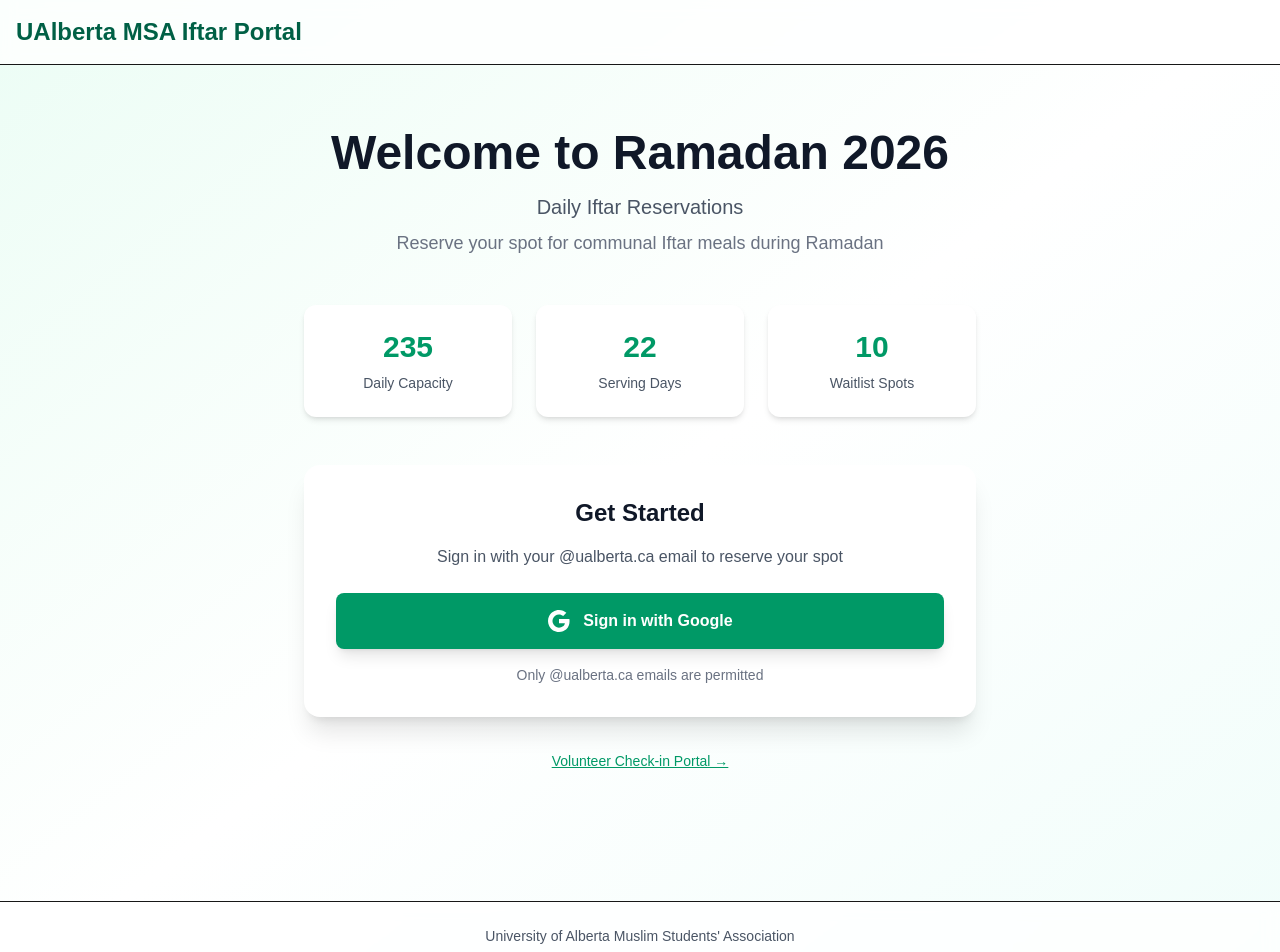
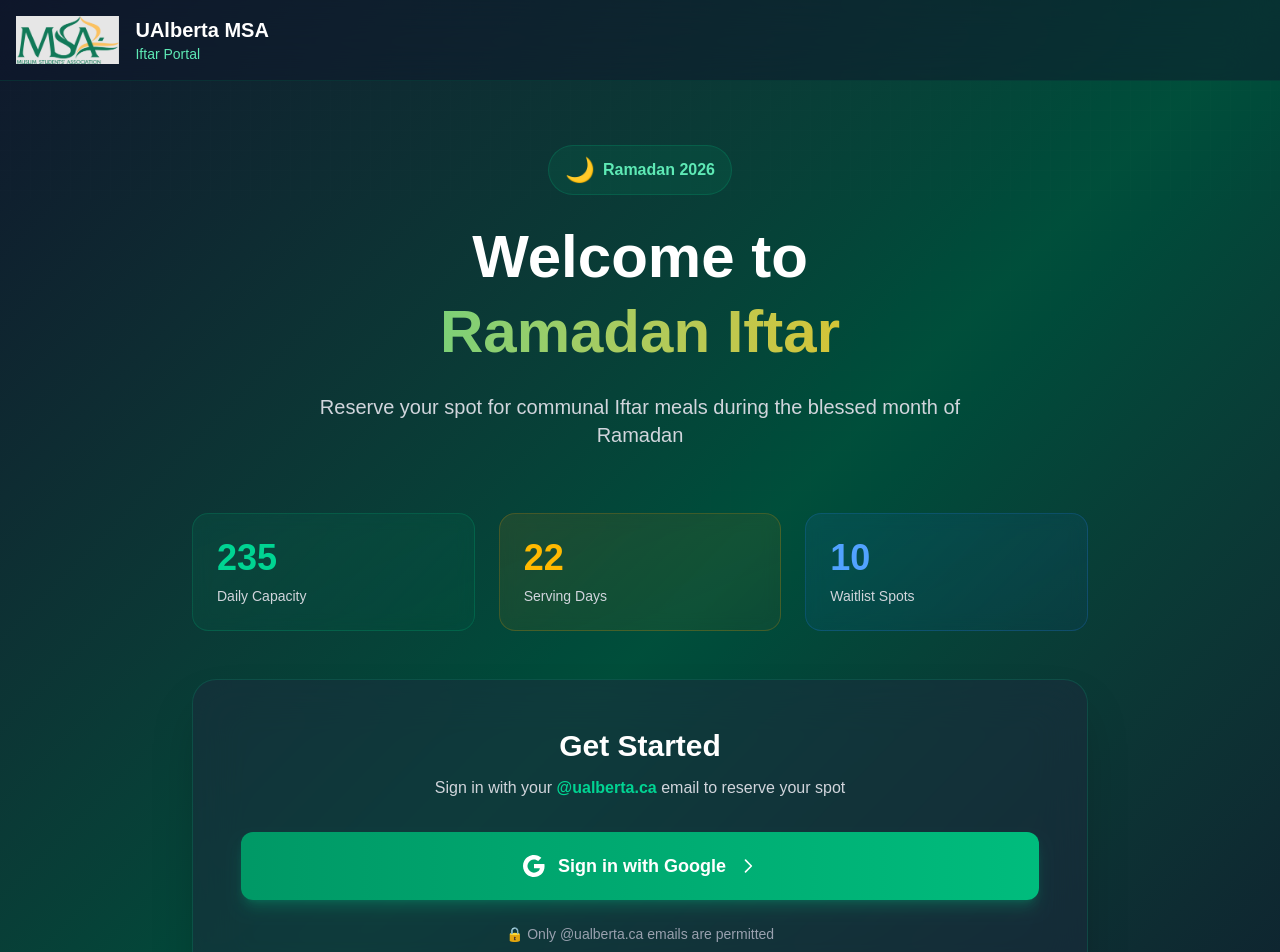
Before and after one commit to DebugGhost/ramadan26, a Next.js app: page / in a window 1280 px wide. Shown: the top 952 px of the page. Built offline with nearby package versions, Linux system fonts and the light colour scheme; no server answers.

Commit message:
Added more modern UI

```diff
--- a/app/dashboard/dashboard-client.tsx
+++ b/app/dashboard/dashboard-client.tsx
@@ -120,16 +120,28 @@
     }
 
     return (
-        <div className="min-h-screen bg-gradient-to-br from-emerald-50 via-white to-teal-50">
+        <div className="min-h-screen bg-gradient-to-br from-slate-900 via-emerald-900 to-slate-900">
+            {/* Overlay pattern */}
+            <div className="absolute inset-0 bg-[url('/grid.svg')] bg-center [mask-image:linear-gradient(180deg,white,rgba(255,255,255,0))]"></div>
+
+            <div className="relative">
                 {/* Header */}
-            <header className="border-b bg-white/80 backdrop-blur-sm">
+                <header className="border-b border-emerald-800/30 bg-slate-900/50 backdrop-blur-xl sticky top-0 z-10">
                     <div className="container mx-auto px-4 py-4 flex justify-between items-center">
-                    <h1 className="text-2xl font-bold text-emerald-800">
-                        UAlberta MSA Iftar Portal
+                        <div className="flex items-center gap-3">
+                            <div className="w-10 h-10 bg-emerald-500/10 rounded-xl flex items-center justify-center border border-emerald-500/20">
+                                <span className="text-2xl">🌙</span>
+                            </div>
+                            <div>
+                                <h1 className="text-lg font-bold text-white">
+                                    UAlberta MSA
                                 </h1>
+                                <p className="text-xs text-emerald-300">Iftar Portal</p>
+                            </div>
+                        </div>
                         <button
                             onClick={handleSignOut}
-                        className="text-sm text-gray-600 hover:text-gray-900 underline"
+                            className="text-sm text-gray-400 hover:text-white transition-colors px-4 py-2 rounded-lg hover:bg-slate-800/50"
                         >
                             Sign Out
                         </button>
@@ -140,23 +152,26 @@
                 <main className="container mx-auto px-4 py-8 max-w-4xl">
                     {/* Welcome Section */}
                     <div className="mb-8">
-                    <h2 className="text-3xl font-bold text-gray-900 mb-2">
-                        As-salamu alaykum, {profile?.full_name || 'Student'}!
+                        <h2 className="text-3xl md:text-4xl font-bold text-white mb-2">
+                            As-salamu alaykum, {profile?.full_name || 'Student'}! 👋
                         </h2>
-                    <p className="text-gray-600">{user.email}</p>
+                        <p className="text-emerald-300">{user.email}</p>
                     </div>
 
                     {/* Today's Reservation Card */}
-                <div className="bg-white rounded-2xl shadow-lg p-8 mb-8">
+                    <div className="bg-slate-800/50 border border-emerald-500/20 rounded-3xl p-8 backdrop-blur-xl shadow-2xl mb-8">
                         <div className="flex items-center justify-between mb-6">
                             <div>
-                            <h3 className="text-2xl font-bold text-gray-900">Today's Iftar</h3>
-                            <p className="text-gray-600">{formatDate(todayDate)}</p>
+                                <h3 className="text-2xl font-bold text-white flex items-center gap-2">
+                                    <span>Today's Iftar</span>
+                                    <span className="text-2xl">🍽️</span>
+                                </h3>
+                                <p className="text-gray-300">{formatDate(todayDate)}</p>
                             </div>
                             {todayDay && (
                                 <div className="text-right">
-                                <div className="text-sm text-gray-600">Capacity</div>
-                                <div className="text-lg font-semibold text-emerald-600">
+                                    <div className="text-sm text-gray-400">Capacity</div>
+                                    <div className="text-2xl font-bold bg-gradient-to-r from-emerald-400 to-amber-400 bg-clip-text text-transparent">
                                         {capacityStats.confirmed}/{capacityStats.capacity_limit}
                                     </div>
                                     <div className="text-xs text-gray-500">
@@ -170,13 +185,13 @@
                         {booking && (
                             <div className="mb-6">
                                 {booking.status === 'confirmed' && (
-                                <div className="inline-flex items-center gap-2 bg-emerald-100 text-emerald-800 px-4 py-2 rounded-full font-semibold">
+                                    <div className="inline-flex items-center gap-2 bg-emerald-500/10 border border-emerald-500/30 text-emerald-300 px-5 py-3 rounded-xl font-semibold">
                                         <span className="text-xl">✅</span>
                                         <span>Confirmed</span>
                                     </div>
                                 )}
                                 {booking.status === 'waitlist' && (
-                                <div className="inline-flex items-center gap-2 bg-yellow-100 text-yellow-800 px-4 py-2 rounded-full font-semibold">
+                                    <div className="inline-flex items-center gap-2 bg-amber-500/10 border border-amber-500/30 text-amber-300 px-5 py-3 rounded-xl font-semibold">
                                         <span className="text-xl">⏳</span>
                                         <span>Waitlisted</span>
                                     </div>
@@ -186,11 +201,11 @@
 
                         {/* Message Display */}
                         {message && (
-                        <div className={`mb-6 p-4 rounded-lg ${message.includes('✅')
-                                ? 'bg-emerald-50 text-emerald-800 border border-emerald-200'
+                            <div className={`mb-6 p-4 rounded-xl border ${message.includes('✅')
+                                ? 'bg-emerald-500/10 text-emerald-300 border-emerald-500/30'
                                 : message.includes('⏳')
-                                    ? 'bg-yellow-50 text-yellow-800 border border-yellow-200'
-                                    : 'bg-red-50 text-red-800 border border-red-200'
+                                    ? 'bg-amber-500/10 text-amber-300 border-amber-500/30'
+                                    : 'bg-red-500/10 text-red-300 border-red-500/30'
                                 }`}>
                                 {message}
                             </div>
@@ -198,18 +213,18 @@
 
                         {/* Action Buttons */}
                         {!todayDay ? (
-                        <div className="text-center py-8 text-gray-500">
+                            <div className="text-center py-8 text-gray-400">
                                 <p>No Iftar scheduled for today</p>
                             </div>
                         ) : !todayDay.is_open ? (
-                        <div className="text-center py-8 text-gray-500">
+                            <div className="text-center py-8 text-gray-400">
                                 <p>Reservations are closed for today</p>
                             </div>
                         ) : booking ? (
                             <button
                                 onClick={handleCancel}
                                 disabled={loading}
-                            className="w-full bg-red-600 hover:bg-red-700 disabled:bg-gray-400 text-white font-semibold py-4 px-8 rounded-lg transition-colors"
+                                className="w-full bg-gradient-to-r from-red-600 to-red-500 hover:from-red-500 hover:to-red-400 disabled:from-gray-600 disabled:to-gray-600 text-white font-semibold py-4 px-8 rounded-xl transition-all shadow-lg hover:shadow-red-500/25 hover:scale-[1.02] active:scale-[0.98]"
                             >
                                 {loading ? 'Processing...' : 'Cancel Reservation'}
                             </button>
@@ -217,7 +232,7 @@
                             <button
                                 onClick={handleReserve}
                                 disabled={loading}
-                            className="w-full bg-emerald-600 hover:bg-emerald-700 disabled:bg-gray-400 text-white font-semibold py-4 px-8 rounded-lg transition-colors shadow-lg hover:shadow-xl"
+                                className="w-full bg-gradient-to-r from-emerald-600 to-emerald-500 hover:from-emerald-500 hover:to-emerald-400 disabled:from-gray-600 disabled:to-gray-600 text-white font-bold py-5 px-8 rounded-xl transition-all shadow-lg shadow-emerald-500/25 hover:shadow-emerald-500/40 hover:scale-[1.02] active:scale-[0.98]"
                             >
                                 {loading ? 'Processing...' : 'Reserve Spot for Today'}
                             </button>
@@ -226,27 +241,27 @@
 
                     {/* Upcoming Reservations */}
                     {upcomingBookings.length > 0 && (
-                    <div className="bg-white rounded-2xl shadow-lg p-8">
-                        <h3 className="text-xl font-bold text-gray-900 mb-4">
+                        <div className="bg-slate-800/50 border border-emerald-500/20 rounded-3xl p-8 backdrop-blur-xl shadow-2xl">
+                            <h3 className="text-xl font-bold text-white mb-4">
                                 Your Upcoming Reservations
                             </h3>
                             <div className="space-y-3">
                                 {upcomingBookings.map((booking: any) => (
                                     <div
                                         key={booking.id}
-                                    className="flex justify-between items-center p-4 bg-gray-50 rounded-lg"
+                                        className="flex justify-between items-center p-4 bg-slate-700/30 border border-emerald-500/10 rounded-xl"
                                     >
                                         <div>
-                                        <div className="font-semibold text-gray-900">
+                                            <div className="font-semibold text-white">
                                                 {formatDate(booking.day_id)}
                                             </div>
                                         </div>
                                         <div className="flex items-center gap-3">
                                             {booking.status === 'confirmed' && (
-                                            <span className="text-emerald-600 font-semibold">✅ Confirmed</span>
+                                                <span className="text-emerald-300 font-semibold">✅ Confirmed</span>
                                             )}
                                             {booking.status === 'waitlist' && (
-                                            <span className="text-yellow-600 font-semibold">⏳ Waitlist</span>
+                                                <span className="text-amber-300 font-semibold">⏳ Waitlist</span>
                                             )}
                                         </div>
                                     </div>
@@ -256,5 +271,6 @@
                     )}
                 </main>
             </div>
+        </div>
     )
 }
--- a/app/page.tsx
+++ b/app/page.tsx
@@ -1,6 +1,7 @@
 import { createClient } from '@/lib/supabase/server'
 import { redirect } from 'next/navigation'
 import Link from 'next/link'
+import Image from 'next/image'
 
 export default async function Home() {
   const supabase = await createClient()
@@ -12,60 +13,85 @@
   }
 
   return (
-    <div className="min-h-screen bg-gradient-to-br from-emerald-50 via-white to-teal-50">
+    <div className="min-h-screen bg-gradient-to-br from-slate-900 via-emerald-900 to-slate-900">
+      {/* Overlay pattern */}
+      <div className="absolute inset-0 bg-[url('/grid.svg')] bg-center [mask-image:linear-gradient(180deg,white,rgba(255,255,255,0))]"></div>
+
+      <div className="relative">
         {/* Header */}
-      <header className="border-b bg-white/80 backdrop-blur-sm">
-        <div className="container mx-auto px-4 py-4">
-          <h1 className="text-2xl font-bold text-emerald-800">
-            UAlberta MSA Iftar Portal
+        <header className="border-b border-emerald-800/30 bg-slate-900/50 backdrop-blur-xl">
+          <div className="container mx-auto px-4 py-4 flex items-center gap-4">
+            <Image
+              src="/msa-logo.png"
+              alt="UAlberta MSA"
+              width={60}
+              height={60}
+              className="h-12 w-auto"
+            />
+            <div>
+              <h1 className="text-xl font-bold text-white">
+                UAlberta MSA
               </h1>
+              <p className="text-sm text-emerald-300">Iftar Portal</p>
+            </div>
           </div>
         </header>
 
         {/* Main Content */}
         <main className="container mx-auto px-4 py-16">
-        <div className="max-w-2xl mx-auto text-center">
+          <div className="max-w-4xl mx-auto">
             {/* Hero Section */}
-          <div className="mb-12">
-            <h2 className="text-5xl font-bold text-gray-900 mb-4">
-              Welcome to Ramadan 2026
+            <div className="text-center mb-16">
+              <div className="inline-block mb-6">
+                <div className="flex items-center gap-2 px-4 py-2 bg-emerald-500/10 border border-emerald-500/20 rounded-full">
+                  <span className="text-2xl">🌙</span>
+                  <span className="text-emerald-300 font-semibold">Ramadan 2026</span>
+                </div>
+              </div>
+
+              <h2 className="text-5xl md:text-6xl font-bold text-white mb-6 leading-tight">
+                Welcome to
+                <span className="block bg-gradient-to-r from-emerald-400 to-amber-400 bg-clip-text text-transparent">
+                  Ramadan Iftar
+                </span>
               </h2>
-            <p className="text-xl text-gray-600 mb-2">
-              Daily Iftar Reservations
-            </p>
-            <p className="text-lg text-gray-500">
-              Reserve your spot for communal Iftar meals during Ramadan
+
+              <p className="text-xl text-gray-300 mb-8 max-w-2xl mx-auto">
+                Reserve your spot for communal Iftar meals during the blessed month of Ramadan
               </p>
             </div>
 
-          {/* Info Cards */}
+            {/* Stats Cards */}
             <div className="grid md:grid-cols-3 gap-6 mb-12">
-            <div className="bg-white rounded-xl p-6 shadow-md">
-              <div className="text-3xl font-bold text-emerald-600 mb-2">235</div>
-              <div className="text-sm text-gray-600">Daily Capacity</div>
+              <div className="bg-gradient-to-br from-emerald-500/10 to-emerald-600/5 border border-emerald-500/20 rounded-2xl p-6 backdrop-blur-sm">
+                <div className="text-4xl font-bold text-emerald-400 mb-2">235</div>
+                <div className="text-sm text-gray-300">Daily Capacity</div>
               </div>
-            <div className="bg-white rounded-xl p-6 shadow-md">
-              <div className="text-3xl font-bold text-emerald-600 mb-2">22</div>
-              <div className="text-sm text-gray-600">Serving Days</div>
+              <div className="bg-gradient-to-br from-amber-500/10 to-amber-600/5 border border-amber-500/20 rounded-2xl p-6 backdrop-blur-sm">
+                <div className="text-4xl font-bold text-amber-400 mb-2">22</div>
+                <div className="text-sm text-gray-300">Serving Days</div>
               </div>
-            <div className="bg-white rounded-xl p-6 shadow-md">
-              <div className="text-3xl font-bold text-emerald-600 mb-2">10</div>
-              <div className="text-sm text-gray-600">Waitlist Spots</div>
+              <div className="bg-gradient-to-br from-blue-500/10 to-blue-600/5 border border-blue-500/20 rounded-2xl p-6 backdrop-blur-sm">
+                <div className="text-4xl font-bold text-blue-400 mb-2">10</div>
+                <div className="text-sm text-gray-300">Waitlist Spots</div>
               </div>
             </div>
 
-          {/* Sign In Button */}
-          <div className="bg-white rounded-2xl p-8 shadow-xl">
-            <h3 className="text-2xl font-semibold text-gray-900 mb-4">
+            {/* Sign In Card */}
+            <div className="bg-slate-800/50 border border-emerald-500/20 rounded-3xl p-8 md:p-12 backdrop-blur-xl shadow-2xl">
+              <div className="text-center mb-8">
+                <h3 className="text-3xl font-bold text-white mb-3">
                   Get Started
                 </h3>
-            <p className="text-gray-600 mb-6">
-              Sign in with your @ualberta.ca email to reserve your spot
+                <p className="text-gray-300">
+                  Sign in with your <span className="text-emerald-400 font-semibold">@ualberta.ca</span> email to reserve your spot
                 </p>
+              </div>
+
               <form action="/auth/sign-in" method="post">
                 <button
                   type="submit"
-                className="w-full bg-emerald-600 hover:bg-emerald-700 text-white font-semibold py-4 px-8 rounded-lg transition-colors shadow-lg hover:shadow-xl flex items-center justify-center gap-3"
+                  className="w-full bg-gradient-to-r from-emerald-600 to-emerald-500 hover:from-emerald-500 hover:to-emerald-400 text-white font-bold py-5 px-8 rounded-xl transition-all shadow-lg shadow-emerald-500/25 hover:shadow-emerald-500/40 hover:scale-[1.02] active:scale-[0.98] flex items-center justify-center gap-3 group"
                 >
                   <svg className="w-6 h-6" viewBox="0 0 24 24">
                     <path
@@ -85,33 +111,44 @@
                       d="M12 5.38c1.62 0 3.06.56 4.21 1.64l3.15-3.15C17.45 2.09 14.97 1 12 1 7.7 1 3.99 3.47 2.18 7.07l3.66 2.84c.87-2.6 3.3-4.53 6.16-4.53z"
                     />
                   </svg>
-                Sign in with Google
+                  <span className="text-lg">Sign in with Google</span>
+                  <svg className="w-5 h-5 group-hover:translate-x-1 transition-transform" fill="none" stroke="currentColor" viewBox="0 0 24 24">
+                    <path strokeLinecap="round" strokeLinejoin="round" strokeWidth={2} d="M9 5l7 7-7 7" />
+                  </svg>
                 </button>
               </form>
-            <p className="text-sm text-gray-500 mt-4">
-              Only @ualberta.ca emails are permitted
+
+              <p className="text-sm text-gray-400 mt-6 text-center">
+                🔒 Only @ualberta.ca emails are permitted
               </p>
             </div>
 
             {/* Volunteer Link */}
-          <div className="mt-8">
+            <div className="mt-12 text-center">
               <Link
                 href="/volunteer"
-              className="text-emerald-600 hover:text-emerald-700 underline text-sm"
+                className="inline-flex items-center gap-2 text-emerald-400 hover:text-emerald-300 transition-colors font-medium group"
               >
-              Volunteer Check-in Portal →
+                <svg className="w-5 h-5" fill="none" stroke="currentColor" viewBox="0 0 24 24">
+                  <path strokeLinecap="round" strokeLinejoin="round" strokeWidth={2} d="M12 4.354a4 4 0 110 5.292M15 21H3v-1a6 6 0 0112 0v1zm0 0h6v-1a6 6 0 00-9-5.197M13 7a4 4 0 11-8 0 4 4 0 018 0z" />
+                </svg>
+                <span>Volunteer Check-in Portal</span>
+                <svg className="w-4 h-4 group-hover:translate-x-1 transition-transform" fill="none" stroke="currentColor" viewBox="0 0 24 24">
+                  <path strokeLinecap="round" strokeLinejoin="round" strokeWidth={2} d="M9 5l7 7-7 7" />
+                </svg>
               </Link>
             </div>
           </div>
         </main>
 
         {/* Footer */}
-      <footer className="border-t bg-white/80 backdrop-blur-sm mt-16">
-        <div className="container mx-auto px-4 py-6 text-center text-sm text-gray-600">
-          <p>University of Alberta Muslim Students' Association</p>
-          <p className="mt-1">Ramadan 2026 • Feb 18 - Mar 18</p>
+        <footer className="border-t border-emerald-800/30 bg-slate-900/50 backdrop-blur-xl mt-16">
+          <div className="container mx-auto px-4 py-8 text-center">
+            <p className="text-gray-400 text-sm mb-2">University of Alberta Muslim Students' Association</p>
+            <p className="text-gray-500 text-xs">Ramadan 2026 • Feb 18 - Mar 18</p>
           </div>
         </footer>
       </div>
+    </div>
   )
 }
```
Also changed, not shown: app/volunteer/volunteer-client.tsx (+57 -31 lines), public/grid.svg (added), public/msa-logo.png (added). Lines whose indentation alone changed are shown as unchanged.
